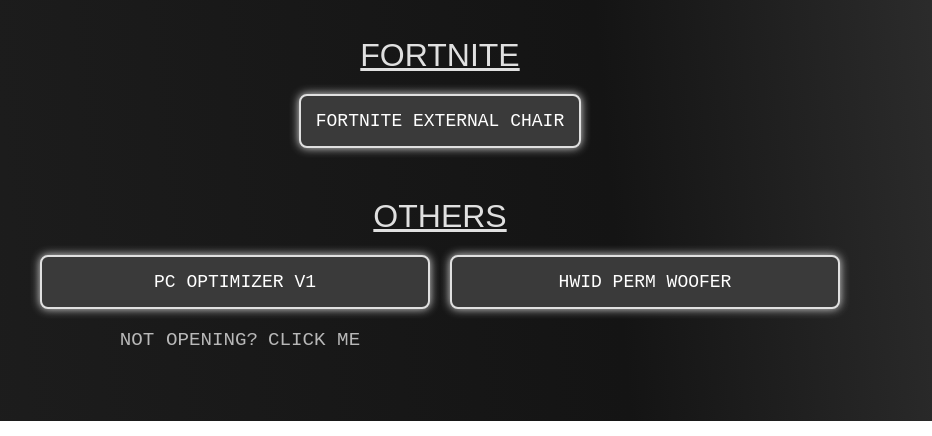
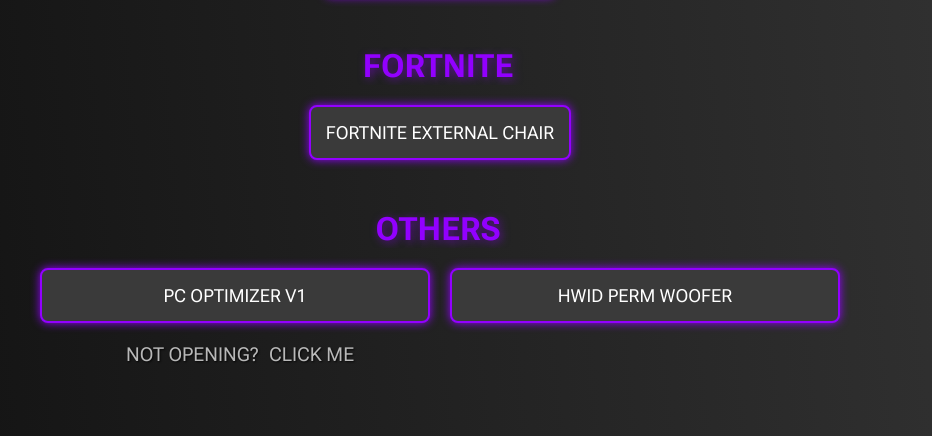
Before and after one commit to famito/IRIS-DOWNLOAD, a plain HTML site: page index.html in a window 1280 px wide. Shown: the part 768-1204 px from the top of the page, without its empty margins (200-1132 px from the left). Drawn offline with Linux system fonts and the light colour scheme; a web font is replaced by a local one.

Commit message:
Update index.html

```diff
--- a/index.html
+++ b/index.html
@@ -7,13 +7,16 @@
     <link href="https://fonts.googleapis.com/css2?family=Sixtyfour+Convergence&display=swap" rel="stylesheet">
     <link href="https://fonts.googleapis.com/css2?family=Chivo+Mono:ital,wght@0,100..900;1,100..900&display=swap" rel="stylesheet">
 <style>
+    @import url('https://fonts.googleapis.com/css2?family=Roboto+Flex:wght@400;700&display=swap');
+
     body {
         margin: 0;
-           font-family: "Chivo Mono", monospace;
-            font-optical-sizing: auto;
-            font-weight: <weight>;
+        font-family: 'Roboto Flex', sans-serif;
+        font-weight: 400;
         font-style: normal;
-            background: linear-gradient(85deg, #1F1F1F, #141414 60%, #3A3A3A);
+        background: linear-gradient(85deg, #1F1F1F, #141414, #3A3A3A);
+        background-size: 200% 200%;
+        animation: gradientBackground 15s ease infinite;
         color: #E0E0E0;
         display: flex;
         justify-content: center;
@@ -29,46 +32,34 @@
         width: 90%;
     }
 
-        h1 {
-            font-family: "Sixtyfour Convergence", sans-serif;
-            font-optical-sizing: auto;
-            font-weight: 400;
+    h1, h2 {
+        font-weight: 700;
         font-style: normal;
-            font-variation-settings:
-                "BLED" 0,
-                "SCAN" 0,
-                "XELA" 0,
-                "YELA" 0;
         font-size: 3rem;
         margin-bottom: 10px;
         text-transform: uppercase;
-            color: #E0E0E0;
-            animation: fadeIn 1s ease-in-out;
+        color: #9200FF;
+        text-shadow: 2px 2px 8px rgba(146, 0, 255, 0.5);
+        overflow: hidden;
+        border-right: .15em solid #9200FF;
+        white-space: nowrap;
+        animation:
+            typing 3.5s steps(40, end),
+            blink-caret .75s step-end infinite;
     }
 
     h2 {
-            font-family: "Sixtyfour Convergence", sans-serif;
-            font-optical-sizing: auto;
-            font-weight: 400;
-            font-style: normal;
-            font-variation-settings:
-                "BLED" 0,
-                "SCAN" 0,
-                "XELA" 0,
-                "YELA" 0;
         font-size: 2rem;
-            text-decoration: underline;
-            color: #E0E0E0;
         margin-top: 30px;
         margin-bottom: 20px;
-            text-transform: uppercase;
-            animation: fadeIn 1.2s ease-in-out;
+        animation-delay: 0.5s;
     }
 
     p {
         margin-bottom: 30px;
         font-size: 1.2rem;
         opacity: 0.8;
+        text-shadow: 1px 1px 2px #000000;
         animation: fadeIn 1.2s ease-in-out;
     }
 
@@ -89,18 +80,33 @@
     }
 
     .button {
+        position: relative;
+        overflow: hidden;
         display: inline-block;
         padding: 15px;
         font-size: 18px;
-            border: 2px solid #E0E0E0;
+        border: 2px solid #9200FF;
         color: white;
         background-color: #3A3A3A;
         text-decoration: none;
         border-radius: 8px;
         transition: transform 0.5s ease, box-shadow 0.3s ease, background-color 0.5s ease, color 0.3s ease;
-            box-shadow: 0px 0px 10px #E0E0E0;
-            position: relative;
-            overflow: hidden;
+        box-shadow: 0px 0px 10px #9200FF;
+    }
+
+    .button::after {
+        content: '';
+        position: absolute;
+        left: -100%;
+        top: 0;
+        width: 100%;
+        height: 100%;
+        background: linear-gradient(90deg, transparent, rgba(146, 0, 255, 0.2), transparent);
+        transition: all 0.5s ease;
+    }
+
+    .button:hover::after {
+        left: 100%;
     }
 
     .click-me {
@@ -119,10 +125,10 @@
     }
 
     .button:hover {
-            background-color:  #E0E0E0;
-            color: #3A3A3A;
+        background-color: #9200FF;
+        color: #FFFFFF;
         transform: translateY(-2px);
-            box-shadow: 0px 8px 25px #3A3A3A;
+        box-shadow: 0px 8px 25px #9200FF;
     }
 
     @keyframes fadeIn {
@@ -130,13 +136,39 @@
         100% { opacity: 1; transform: translateY(0); }
     }
 
+    @keyframes gradientBackground {
+        0% {
+            background-position: 0% 50%;
+        }
+        50% {
+            background-position: 100% 50%;
+        }
+        100% {
+            background-position: 0% 50%;
+        }
+    }
+
+    @keyframes typing {
+        from { width: 0 }
+        to { width: 100% }
+    }
+
+    @keyframes blink-caret {
+        from, to { border-color: transparent }
+        50% { border-color: #9200FF }
+    }
+
     @media (max-width: 600px) {
         h1 {
-                font-size: 2.5rem;
+            font-size: 2rem;
         }
 
         h2 {
-                font-size: 1.8rem;
+            font-size: 1.5rem;
+        }
+
+        p {
+            font-size: 1rem;
         }
 
         .button-container {
@@ -144,6 +176,7 @@
         }
     }
 </style>
+
 </head>
 <body>
     <div class="container">
```
Lines whose indentation alone changed are shown as unchanged.
